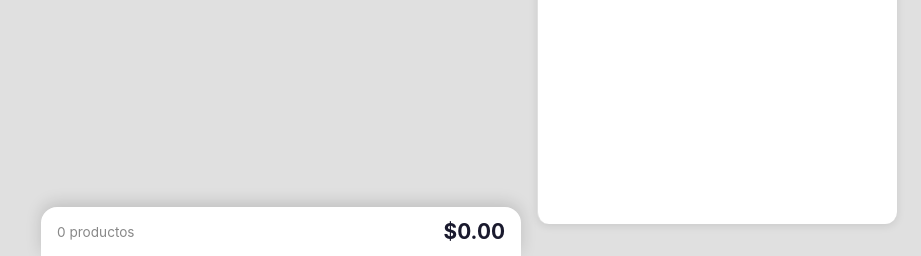
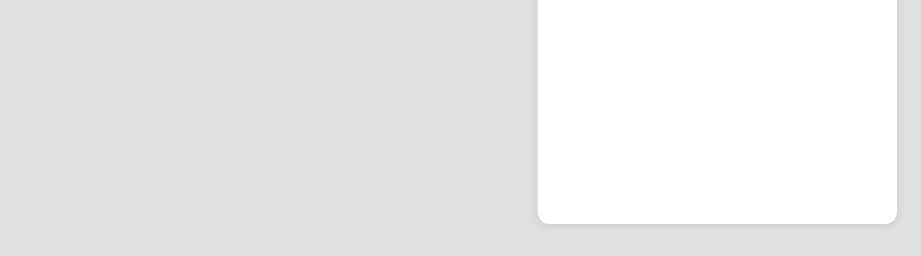
Before and after one commit to rfrassa/pdv_eventos, a Django app: page / in a window 1280 px wide. Shown: the part 544-800 px from the top of the page, without its empty margins (359-1280 px from the left). Run offline with Django 5.2, Linux system fonts and the light colour scheme.

Commit message:
fix: resumen de carrito (barra solo movil, sidebar solo desktop, sin id duplicado)
- Borra div#ticket-bar duplicado (HTML invalido, id repetido)
- Agrega .order-list { display: none } base para ocultarlo en movil
- Consolida 3 bloques @media (min-width:900px) en uno solo
- Elimina reglas que reintroducian .ticket-bar como estatico en desktop
- Los 4 estados de visibilidad cubiertos: barra fija movil / sidebar flex desktop

Co-Authored-By: Claude Sonnet 4.6 <noreply@anthropic.com>

```diff
--- a/ibat_pdv_eventos/static/pwa/index.html
+++ b/ibat_pdv_eventos/static/pwa/index.html
@@ -85,13 +85,6 @@
             </aside>
         </div>
 
-        <div class="ticket-bar collapsed" id="ticket-bar">
-            <div class="ticket-summary" onclick="toggleTicket()">
-                <span class="ticket-count" id="ticket-count">0 productos</span>
-                <span class="ticket-total" id="ticket-total">$0.00</span>
-            </div>
-            <div class="ticket-body" id="ticket-body"></div>
-        </div>
     </div>
 
     <!-- PAYMENT OVERLAY -->
--- a/ibat_pdv_eventos/static/pwa/styles.css
+++ b/ibat_pdv_eventos/static/pwa/styles.css
@@ -51,6 +51,9 @@ button {
     display: block;
 }
 
+/* sidebar oculto en móvil */
+.order-list { display: none; }
+
 @media (min-width: 900px) {
     #app {
         width: 100%;
@@ -70,44 +73,26 @@ button {
         flex-direction: column;
         min-width: 0;
     }
-    .products-area { padding-bottom: 24px; }
+    .products-area {
+        padding-bottom: 24px;
+        flex: 1 1 auto;
+    }
     .order-list {
+        display: flex;
+        flex-direction: column;
+        overflow: hidden;
         background: var(--card);
         border-left: 1px solid var(--border);
         box-shadow: var(--shadow);
         border-radius: 12px;
-        display: flex;
-        flex-direction: column;
-        overflow: hidden;
     }
-    .order-list.collapsed { transform: translateX(100%); width: 0; visibility: hidden; }
     .order-list-header {
-        display:flex; align-items:center; gap:8px; padding:12px; border-bottom:1px solid var(--border);
+        display: flex; align-items: center; gap: 8px; padding: 12px;
+        border-bottom: 1px solid var(--border);
     }
-    .order-list-body { overflow-y:auto; padding:12px; }
-    .order-list-actions { padding:12px; display:flex; gap:8px; }
-}
-
-/* On desktop show side list and hide mobile ticket bar */
-@media (min-width: 900px) {
+    .order-list-body { overflow-y: auto; padding: 12px; }
+    .order-list-actions { padding: 12px; display: flex; gap: 8px; }
     .ticket-bar { display: none; }
-    .order-list.collapsed { transform: none; width: auto; visibility: visible; }
-}
-
-@media (min-width: 900px) {
-    /* place ticket-bar statically inside left column */
-    .ticket-bar {
-        display: block;
-        position: static;
-        margin-top: 12px;
-        width: auto;
-        max-width: none;
-        transform: none;
-        border-radius: 12px;
-        box-shadow: var(--shadow);
-        background: var(--card);
-    }
-    .products-area { flex: 1 1 auto; }
 }
 
 /* Compact mode: smaller paddings for dense lists */
```
